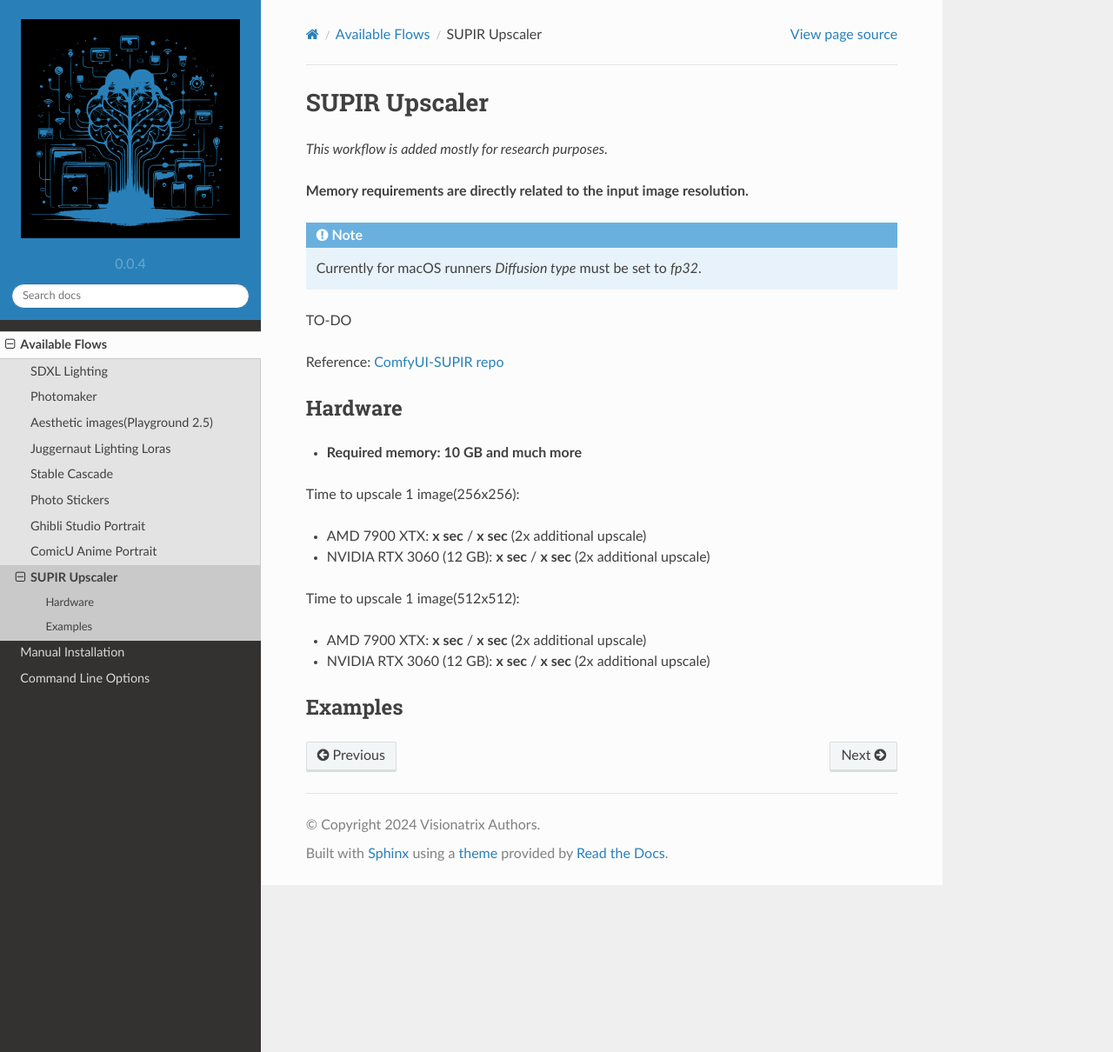
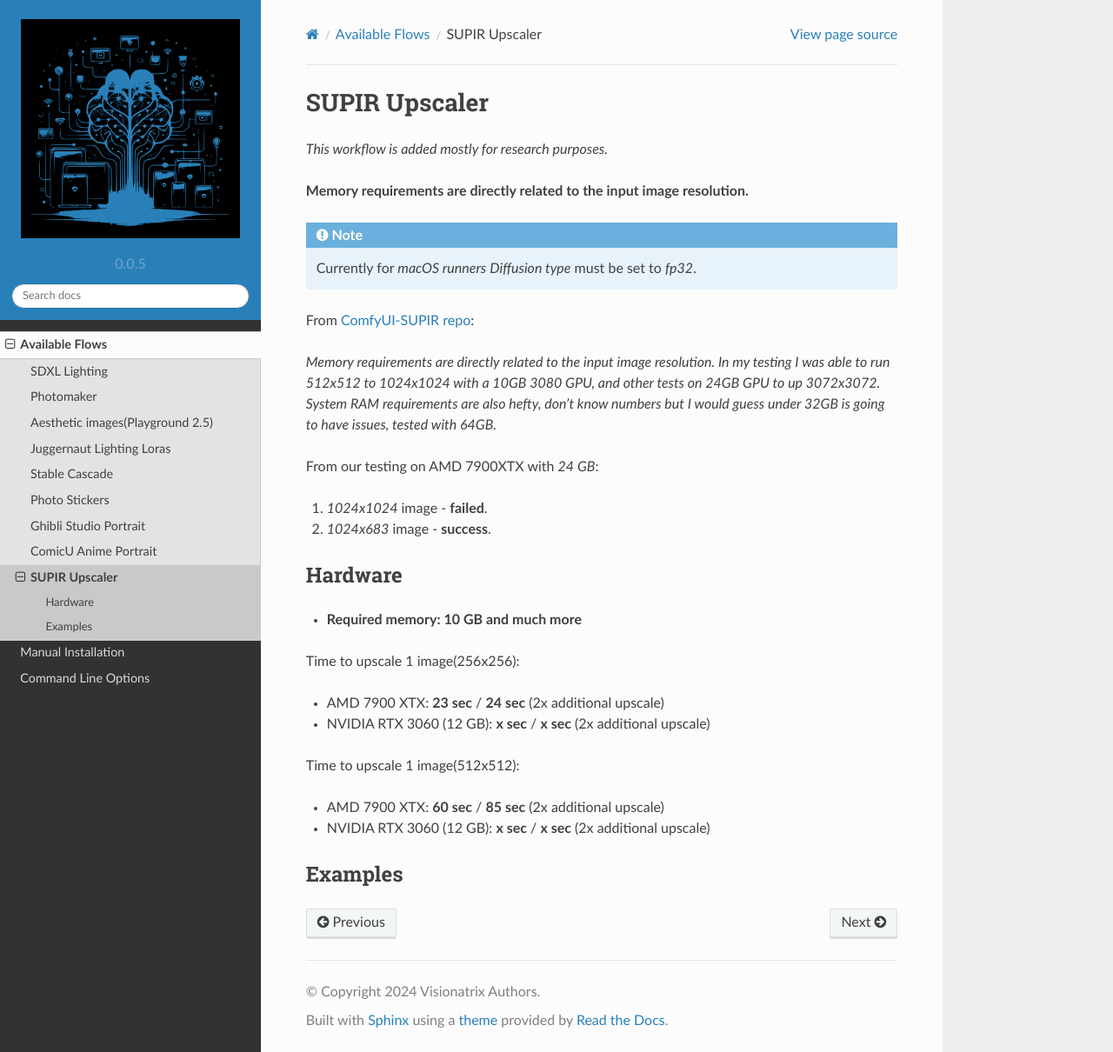
Before and after one commit to Visionatrix/Visionatrix, a Sphinx documentation site: the page built from docs/Flows/SupirUpscaler.rst, in a window 1280 px wide and 1210 px high. Shown: the whole window at 87% size. Built offline with Sphinx 7.4.7 and the Read the Docs theme 2.0.0, drawn with Linux system fonts in a browser that asks for light colours.

Commit message:
docs + adjustments
Signed-off-by: Alexander Piskun <bigcat88@icloud.com>

```diff
--- a/docs/Flows/SupirUpscaler.rst
+++ b/docs/Flows/SupirUpscaler.rst
@@ -7,11 +7,17 @@ SUPIR Upscaler
 
 **Memory requirements are directly related to the input image resolution.**
 
-.. note:: Currently for macOS runners `Diffusion type` must be set to `fp32`.
+.. note:: Currently for `macOS runners` `Diffusion type` must be set to `fp32`.
 
-TO-DO
+From `ComfyUI-SUPIR repo <https://github.com/kijai/ComfyUI-SUPIR>`_:
 
-Reference: `ComfyUI-SUPIR repo <https://github.com/kijai/ComfyUI-SUPIR>`_
+`Memory requirements are directly related to the input image resolution. In my testing I was able to run 512x512 to 1024x1024 with a 10GB 3080 GPU, and other tests on 24GB GPU to up 3072x3072. System RAM requirements are also hefty, don't know numbers but I would guess under 32GB is going to have issues, tested with 64GB.`
+
+From our testing on AMD 7900XTX with `24 GB`:
+
+1. `1024x1024` image - **failed**.
+2. `1024x683` image - **success**.
+
 
 Hardware
 """"""""
@@ -20,12 +26,12 @@ Hardware
 
 Time to upscale 1 image(256x256):
 
-- AMD 7900 XTX: **x sec** / **x sec** (2x additional upscale)
+- AMD 7900 XTX: **23 sec** / **24 sec** (2x additional upscale)
 - NVIDIA RTX 3060 (12 GB): **x sec** / **x sec** (2x additional upscale)
 
 Time to upscale 1 image(512x512):
 
-- AMD 7900 XTX: **x sec** / **x sec** (2x additional upscale)
+- AMD 7900 XTX: **60 sec** / **85 sec** (2x additional upscale)
 - NVIDIA RTX 3060 (12 GB): **x sec** / **x sec** (2x additional upscale)
 
 Examples
--- a/visionatrix/_version.py
+++ b/visionatrix/_version.py
@@ -1,3 +1,3 @@
 """Version of Visionatrix."""
 
-__version__ = "0.0.4"
+__version__ = "0.0.5"
```
Also changed, not shown: CHANGELOG.md (+15 -4 lines), 2 other files.
